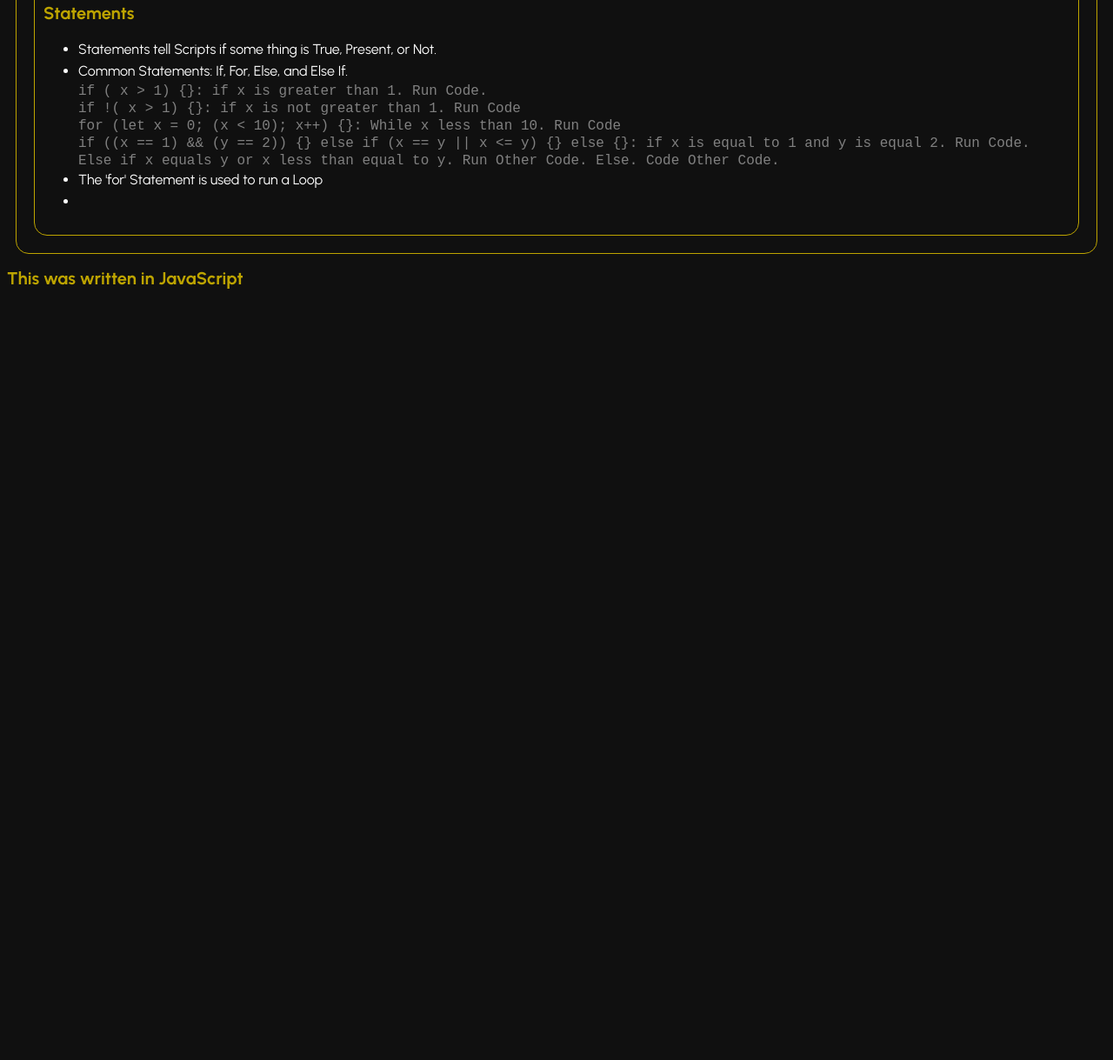
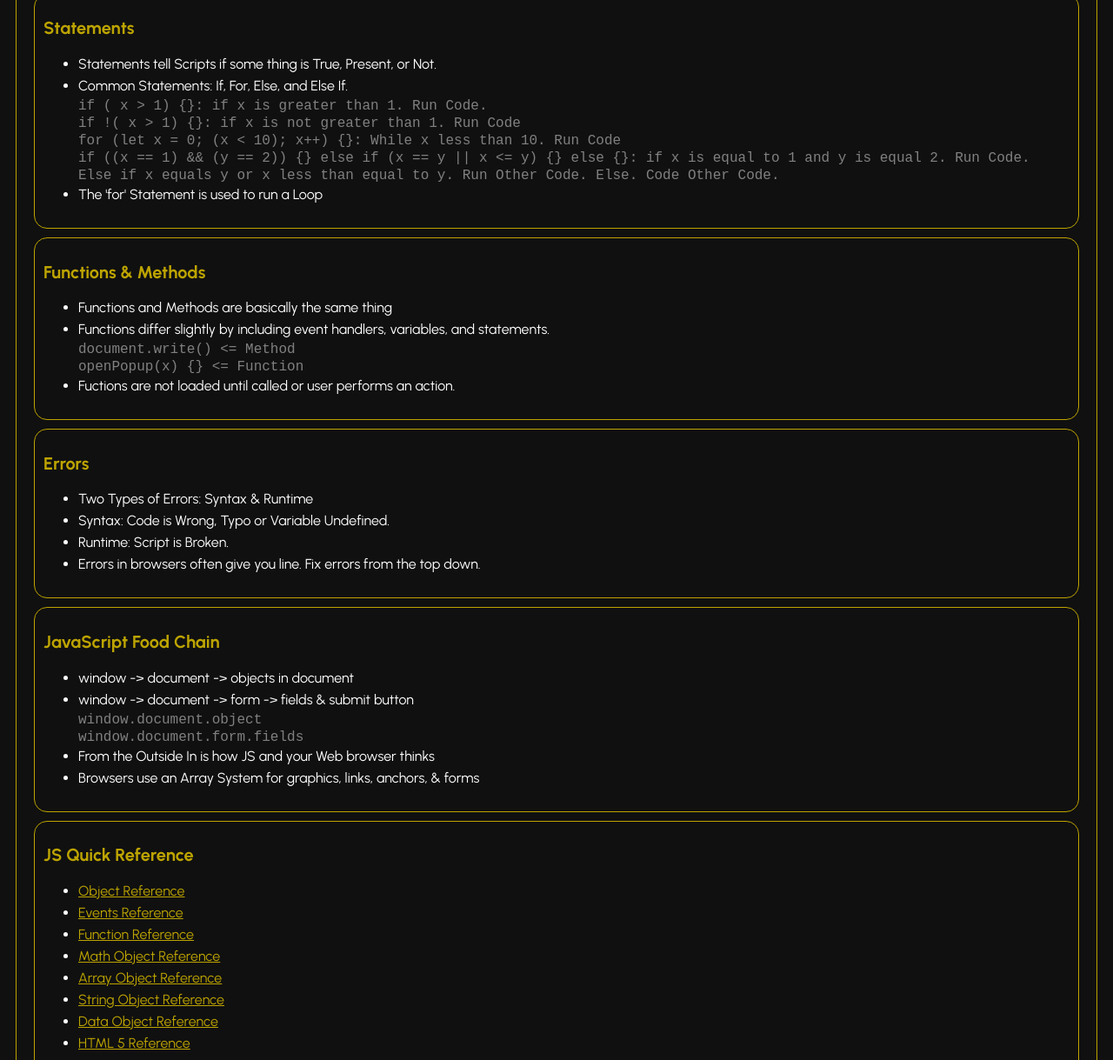
Before and after one commit to KnottBound/JavaScript-Interactive-Tutorial-Site, a plain HTML site: page index.html in a window 1280 px wide. Shown: the part 1581-2800 px from the top of the page at 87% size. Before the commit the page ends 1930 px from the top, so only its background shows below. Drawn offline with Linux system fonts and the light colour scheme.

Commit message:
Finished JS Basics Site
- Completed The Basics Site

```diff
--- a/index.html
+++ b/index.html
@@ -18,6 +18,7 @@
         <div class="container">
             </div>
         <article>
+            <h1>The JavaScript Basics!</h1>
             <h2 id="js">What is JavaScript?</h1>
             <p>
                 <ul>
@@ -65,7 +66,6 @@
                     <li>Events are not always user dependant, for example the 'onLoad' Event Handler </li>
                     <button id="js-button">Click to Make Green! (onClick)</button>
                     <li>Additional Event Listeners: onBlur, onFocus, onSelect, & onChange mainly used with HTML forms </li>
-                    <button id="light-mode">Color Swap! (onClick + forEach)</button>
                 </ul>
             </p>
         </article>
@@ -104,7 +104,7 @@
                 </ul>
             </p>
             <article>
-                <h2 id="event">Statements</h2>
+                <h2 id="statement">Statements</h2>
                 <p>
                     <ul>
                         <li>Statements tell Scripts if some thing is True, Present, or Not.</li>
@@ -117,7 +117,63 @@
                             if x equals y or x less than equal to y. Run Other Code. Else. Code Other Code.<br>
                         </code>
                         <li>The 'for' Statement is used to run a Loop</li>
-                        <li></li>
+                    </ul>
+                </p>
+            </article>
+            <article>
+                <h2 id="function">Functions & Methods</h2>
+                <p>
+                    <ul>
+                        <li>Functions and Methods are basically the same thing</li>
+                        <li>Functions differ slightly by including event handlers, variables, and statements.</li>
+                        <code>
+                            document.write() <= Method <br>
+                            openPopup(x) {} <= Function
+                        </code>
+                        <li>Fuctions are not loaded until called or user performs an action.</li>
+                    </ul>
+                </p>
+            </article>
+            <article>
+                <h2 id="errors">Errors</h2>
+                <p>
+                    <ul>
+                        <li>Two Types of Errors: Syntax & Runtime</li>
+                        <li>Syntax: Code is Wrong, Typo or Variable Undefined.</li>
+                        <li>Runtime: Script is Broken.</li>
+                        <li>Errors in browsers often give you line. Fix errors from the top down.</li>
+                    </ul>
+                </p>
+            </article>
+            <article>
+                <h2 id="food">JavaScript Food Chain</h2>
+                <p>
+                    <ul>
+                        <li>window -> document -> objects in document</li>
+                        <li>window -> document -> form -> fields & submit button</li>
+                        <code>
+                            window.document.object <br>
+                            window.document.form.fields
+                        </code>
+                        <li>From the Outside In is how JS and your Web browser thinks</li>
+                        <li>Browsers use an Array System for graphics, links, anchors, & forms</li>
+                    </ul>
+                </p>
+            </article>
+            <article>
+                <h2 id="reference">JS Quick Reference</h2>
+                <p>
+                    <ul>
+                        <li><a href="http://www.web-source.net/website-design/javascript/javascript-tutorial/javascript-object-reference">Object Reference</a></li>
+                        <li><a href="http://www.web-source.net/website-design/javascript/javascript-tutorial/javascript-events-reference">Events Reference</a></li>
+                        <li><a href="http://www.web-source.net/website-design/javascript/javascript-tutorial/javascript-functions-reference">Function Reference</a></li>
+                        <li><a href="http://www.web-source.net/website-design/javascript/javascript-tutorial/javascript-math-object-reference">Math Object Reference</a></li>
+                        <li><a href="http://www.web-source.net/website-design/javascript/javascript-tutorial/javascript-array-object-reference">Array Object Reference</a></li>
+                        <li><a href="http://www.web-source.net/website-design/javascript/javascript-tutorial/javascript-string-object-reference">String Object Reference</a></li>
+                        <li><a href="http://www.web-source.net/website-design/javascript/javascript-tutorial/javascript-date-object-reference">Data Object Reference</a></li>
+                        <li><a href="http://www.web-source.net/website-design/html/html-5-tags">HTML 5 Reference</a></li>
+
+
                     </ul>
                 </p>
             </article>
--- a/js/app.js
+++ b/js/app.js
@@ -21,13 +21,6 @@ document.getElementById('js-button').addEventListener('click', jsBtnClick = () =
 })
 
 
-document.getElementById('light-mode').addEventListener('click', colorSwap = () => {
-    document.getElementById('light-mode').style.backgroundColor ='#101010';
-    document.getElementById('light-mode').style.border ='1px solid #bda400';
-    document.getElementById('light-mode').style.color ='#bda400';
-})
-
-
 let day = 1;
 let text = " Day "
 let x = " or "
--- a/style.scss
+++ b/style.scss
@@ -13,6 +13,9 @@ $white: white;
 body {
     background-color: $bg;
     font-family: $fontFamily;
+}
+h1{
+    color:#bda400
 }
 
 h2 {
@@ -60,3 +63,12 @@ button {
     border-radius: 15px;
     padding: 10px;
 }
+
+table {
+    border: 1px solid white;
+}
+
+td {
+    border: 1px solid white;
+    color:#bda400
+}
```
Also changed, not shown: style.css, 1 other file.
